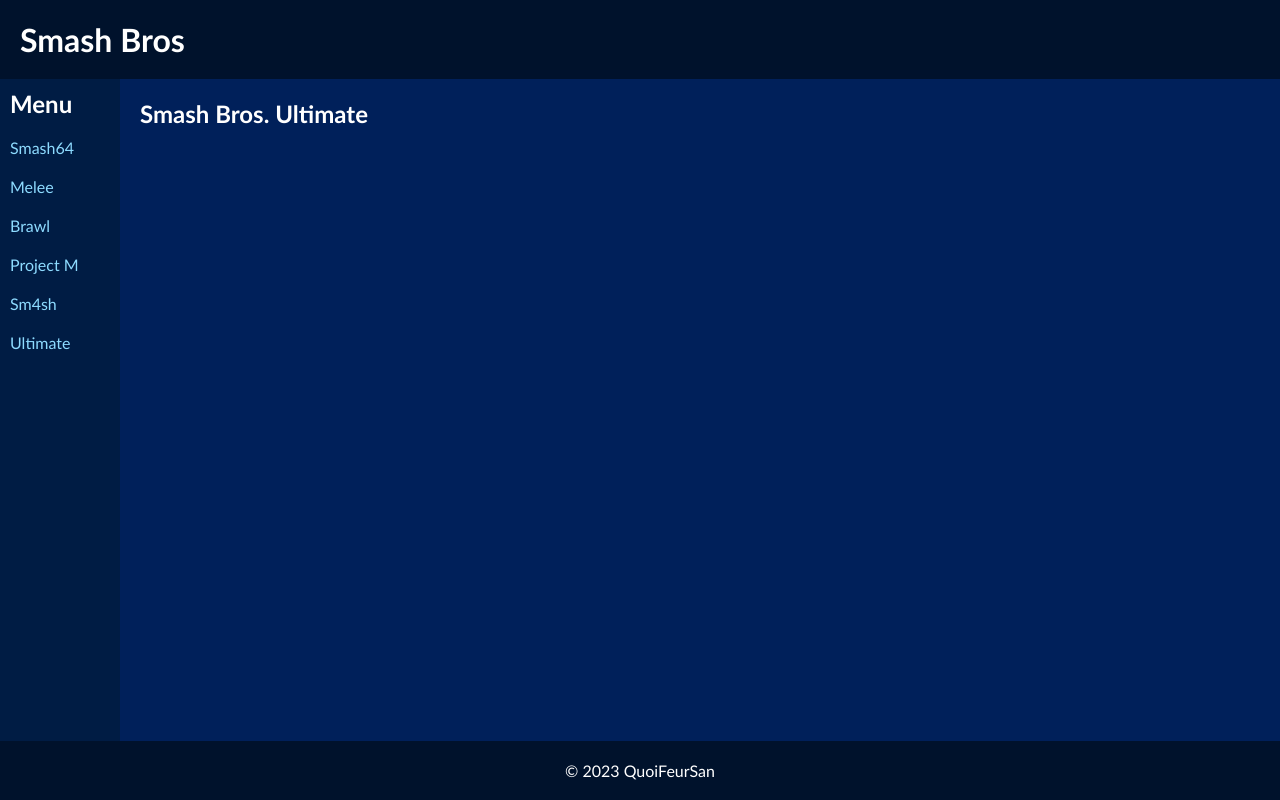
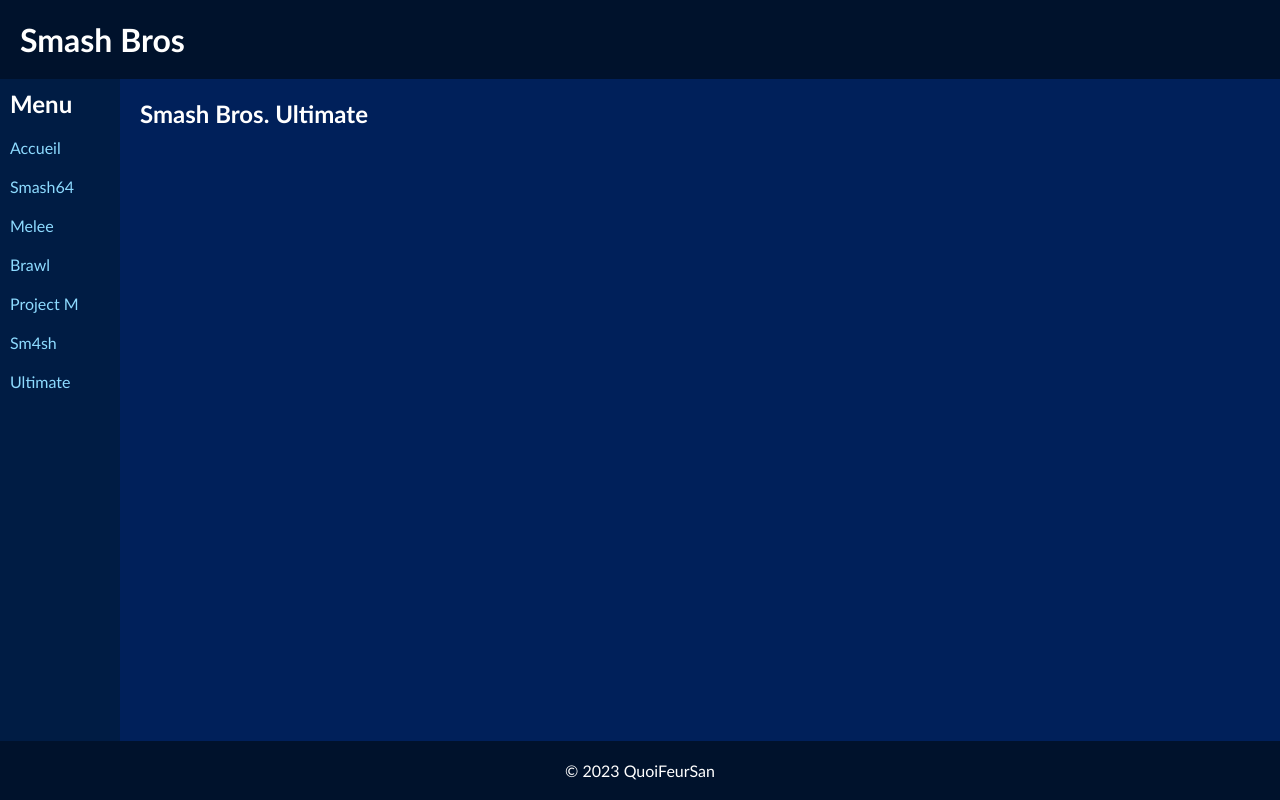
Before and after one commit to Quoifeursan/feur, a plain HTML site: page ultimate.html in a window 1280 px wide. Drawn offline with Linux system fonts and the light colour scheme.

Commit message:
Update ultimate.html

```diff
--- a/ultimate.html
+++ b/ultimate.html
@@ -18,6 +18,7 @@
       <nav>
        <ul>
          <li><h2>Menu</h2></li>
+         <li><a href="https://feur.zaaq.fr">Accueil</a></li>
           <li><a href="64.html">Smash64</a></li>
          <li><a href="melee.html">Melee</a></li>
          <li><a href="brawl.html">Brawl</a></li>
```
